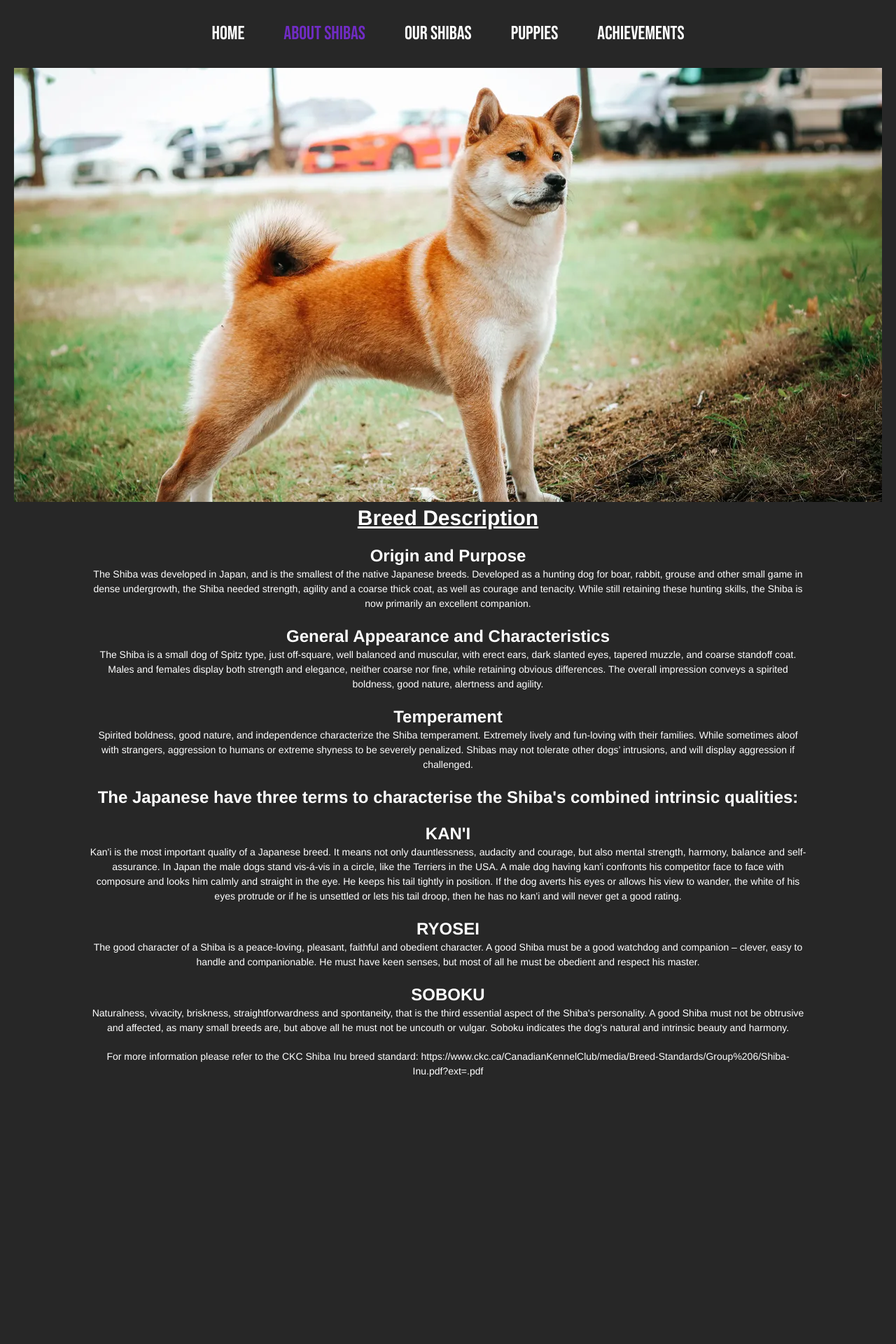
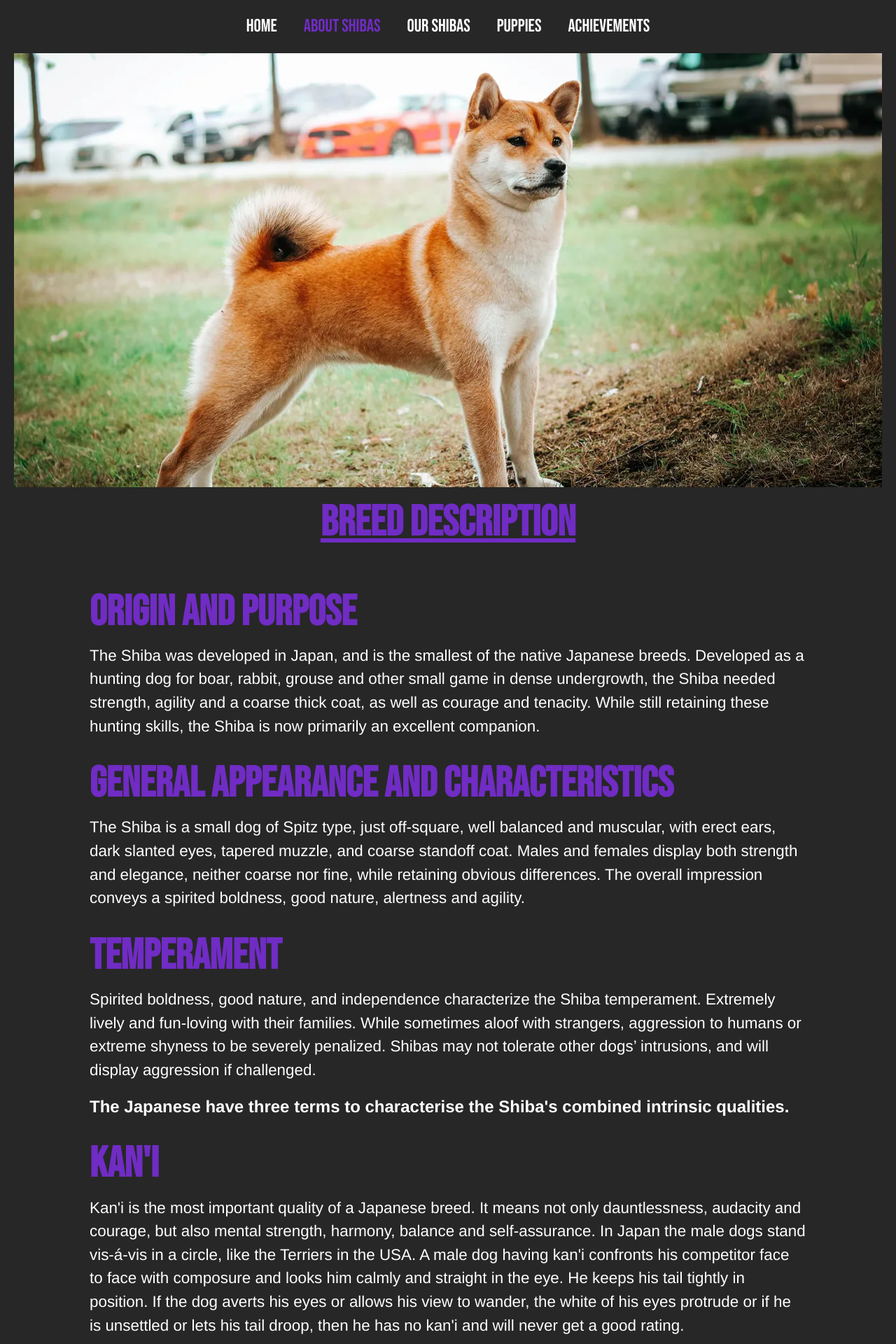
Before and after one commit to adamgrharvey/InazumaShibas, a React (Create React App) app: page /about-shibas in a window 1280 px wide. Shown: the top 1920 px of the page at 70% size. Before the commit the page ends 1557 px from the top, so only its background shows below. Built offline with nearby package versions, Linux system fonts and the light colour scheme.

Commit message:
Restyled History page, slight style changes to nav

```diff
--- a/src/App.css
+++ b/src/App.css
@@ -171,6 +171,30 @@
 
 }
 
-@media (min-width: 1124px) and (max-width: 1423px) {}
+@media (min-width: 1124px) and (max-width: 1423px) {
+  .button {
+    margin: 7px;
+    font-size: 1.6rem;
+    text-overflow: none;
+  }
 
-@media (min-width: 1424px) {}
+  .button-selected {
+    margin: 7px;
+    font-size: 1.6rem;
+    text-overflow: none;
+  }
+}
+
+@media (min-width: 1424px) {
+  .button {
+    margin: 7px;
+    font-size: 1.7rem;
+    text-overflow: none;
+  }
+
+  .button-selected {
+    margin: 7px;
+    font-size: 1.7rem;
+    text-overflow: none;
+  }
+}
--- a/src/CSS/History.css
+++ b/src/CSS/History.css
@@ -3,12 +3,59 @@
   height: fit-content;
 }
 
+.history-split {
+  text-align: center;
+  align-items: center;
+}
+
+.ckc-link {
+  color: #702cc4;
+}
+
+.history-title {
+  font-family: 'Bebas Neue', sans-serif;
+  font-size: 3.8rem;
+  color: #702cc4;
+  height: auto;
+}
+.history-text {
+  display: flex;
+  flex-direction: column;
+  align-items: start;
+  text-align: start;
+  font-size: 1.4rem;
+}
+
+.AboutText {
+  display: flex;
+  flex-direction: row;
+
+}
+.AboutTextSection {
+  flex-direction: column;
+  width: 50%;
+}
+
+
+
 @media (max-width: 520px) {
+  .history-title {
+    font-size: 3rem;
+  }
+  .history-text {
+    font-size: 1.1rem;
+  }
 
 }
 
 @media (min-width: 521px) and (max-width: 820px) {
 
+  .history-title {
+    font-size: 3.3rem;
+  }
+  .history-text {
+    font-size: 1.25rem;
+  }
 }
 
 @media (min-width: 821px) and (max-width: 1123px) {
@@ -23,13 +70,3 @@
 
 
 }
-
-.AboutText {
-  display: flex;
-  flex-direction: row;
-
-}
-.AboutTextSection {
-  flex-direction: column;
-  width: 50%;
-}
--- a/src/routes/Dogs.jsx
+++ b/src/routes/Dogs.jsx
@@ -64,7 +64,6 @@ export default function Dogs(props) {
           <SwiperSlide>
             <img src={a1} />
           </SwiperSlide>
-
           <SwiperSlide>
             <img src={a2} />
           </SwiperSlide>
@@ -117,9 +116,6 @@ export default function Dogs(props) {
           </SwiperSlide>
         </Swiper>
       </div>
-
-
-
     </>
   )
 }
--- a/src/routes/History.jsx
+++ b/src/routes/History.jsx
@@ -5,28 +5,29 @@ export default function History(props) {
   return (
     <>
       <img className='ml-5 mr-5 AyaPic fadeInPage' src={aya_about}></img>
-      <div className="HomeText fadeInPage">
-        <p className='font-bold text-3xl mb-4 underline'>Breed Description</p>
-        <p className='font-bold text-2xl mt-5'>Origin and Purpose</p>
-        <div><p>  The Shiba was developed in Japan, and is the smallest of the native Japanese breeds. Developed as a hunting dog for boar, rabbit, grouse and other small game in dense undergrowth, the Shiba needed strength, agility and a coarse thick coat, as well as courage and tenacity. While still retaining these hunting skills, the Shiba is now primarily an excellent companion. </p>
+      <div className="HomeText fadeInPage flex flex-col">
+        <p className='font-bold mb-4 underline history-title'>Breed Description</p>
+        <div className='history-text'>
+          <p className='font-bold mt-5 history-title'>Origin and Purpose</p>
+          <p>  The Shiba was developed in Japan, and is the smallest of the native Japanese breeds. Developed as a hunting dog for boar, rabbit, grouse and other small game in dense undergrowth, the Shiba needed strength, agility and a coarse thick coat, as well as courage and tenacity. While still retaining these hunting skills, the Shiba is now primarily an excellent companion. </p>
 
-          <p className='font-bold text-2xl mt-5'>General Appearance and Characteristics</p>
+          <p className='font-bold mt-5 history-title'>General Appearance and Characteristics</p>
           <p> The Shiba is a small dog of Spitz type, just off-square, well balanced and muscular, with erect ears, dark slanted eyes, tapered muzzle, and coarse standoff coat. Males and females display both strength and elegance, neither coarse nor fine, while retaining obvious differences. The overall impression conveys a spirited boldness, good nature, alertness and agility.</p>
 
-          <p className='font-bold text-2xl mt-5'>Temperament</p>
+          <p className='font-bold mt-5 history-title'>Temperament</p>
           <p> Spirited boldness, good nature, and independence characterize the Shiba temperament. Extremely lively and fun-loving with their families. While sometimes aloof with strangers, aggression to humans or extreme shyness to be severely penalized. Shibas may not tolerate other dogs’ intrusions, and will display aggression if challenged. </p>
 
-          <p className='font-bold mt-5 text-2xl'> The Japanese have three terms to characterise the Shiba's combined intrinsic qualities:  </p>
+          <p className='font-bold mt-5 text-2xl history-split'> The Japanese have three terms to characterise the Shiba's combined intrinsic qualities.  </p>
 
-          <p className='font-bold text-2xl mt-5'>KAN'I</p>
+          <p className='font-bold mt-5 history-title'>KAN'I</p>
           <p>  Kan'i is the most important quality of a Japanese breed. It means not only dauntlessness, audacity and courage, but also mental strength, harmony, balance and self-assurance. In Japan the male dogs stand vis-á-vis in a circle, like the Terriers in the USA. A male dog having kan'i confronts his competitor face to face with composure and looks him calmly and straight in the eye. He keeps his tail tightly in position. If the dog averts his eyes or allows his view to wander, the white of his eyes protrude or if he is unsettled or lets his tail droop, then he has no kan'i and will never get a good rating.</p>
 
-          <p className='font-bold text-2xl mt-5'>RYOSEI</p>
+          <p className='font-bold mt-5 history-title'>RYOSEI</p>
           <p> The good character of a Shiba is a peace-loving, pleasant, faithful and obedient character. A good Shiba must be a good watchdog and companion – clever, easy to handle and companionable. He must have keen senses, but most of all he must be obedient and respect his master.</p>
 
-          <p className='font-bold text-2xl mt-5'>SOBOKU</p>
+          <p className='font-bold mt-5 history-title'>SOBOKU</p>
           <p> Naturalness, vivacity, briskness, straightforwardness and spontaneity, that is the third essential aspect of the Shiba's personality. A good Shiba must not be obtrusive and affected, as many small breeds are, but above all he must not be uncouth or vulgar. Soboku indicates the dog's natural and intrinsic beauty and harmony.</p>
-          <p className="mt-5 mb-4">For more information please refer to the CKC Shiba Inu breed standard: <a href="https://www.ckc.ca/CanadianKennelClub/media/Breed-Standards/Group%206/Shiba-Inu.pdf?ext=.pdf"><span>https://www.ckc.ca/CanadianKennelClub/media/Breed-Standards/Group%206/Shiba-Inu.pdf?ext=.pdf</span></a></p></div>
+          <p className="mt-5 mb-4 history-split">For more information please refer to the CKC Shiba Inu breed standard: <a href="https://www.ckc.ca/CanadianKennelClub/media/Breed-Standards/Group%206/Shiba-Inu.pdf?ext=.pdf"><span className='ckc-link'>https://www.ckc.ca/CanadianKennelClub/media/Breed-Standards/Group%206/Shiba-Inu.pdf?ext=.pdf</span></a></p></div>
 
       </div>
     </>
```
